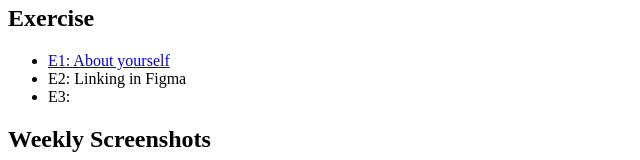
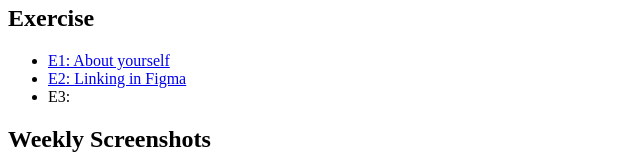
Before and after one commit to carmencruz3/avt415, a plain HTML site: page index.html in a window 1280 px wide. Shown: the part 272-432 px from the top of the page, without its empty margins (0-640 px from the left). Drawn offline with Linux system fonts and the light colour scheme.

Commit message:
09/10/25

```diff
--- a/index.html
+++ b/index.html
@@ -19,7 +19,7 @@
  <h2>Exercise</h2>
  <ul>
  	<li><a href="https://www.figma.com/proto/Whd4MSDLsd9Tp1rtrcGT1S/Ex-1--AVT415_Carmen-Cruz?node-id=0-1&t=9RSZ0Rw2T0mck907-1">E1: About yourself</a></li>
- 	<li>E2: Linking in Figma</li>
+ 	<li><a href="https://www.figma.com/proto/XNYbW9AxzEMENQhDxAsww7/Ex-2--AVT415_Carmen-Cruz--Copy-?node-id=0-1&t=oSGopccqm8EPLS7o-1">E2: Linking in Figma</a></li>
  	<li>E3:</li>
  </ul>
  <h2>Weekly Screenshots</h2>
```
